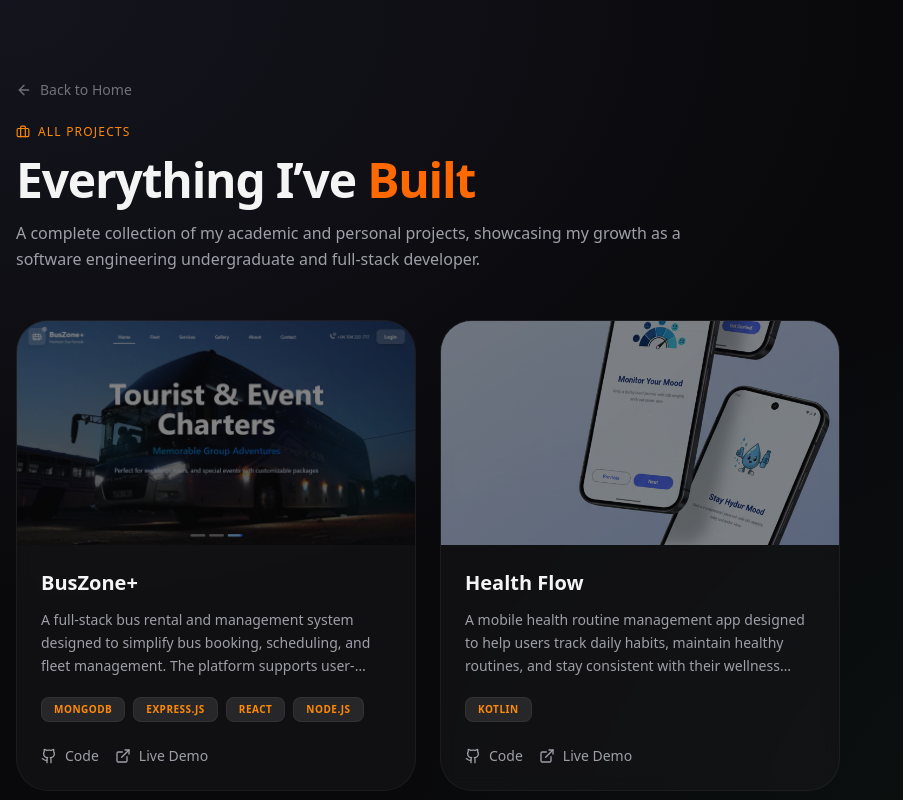
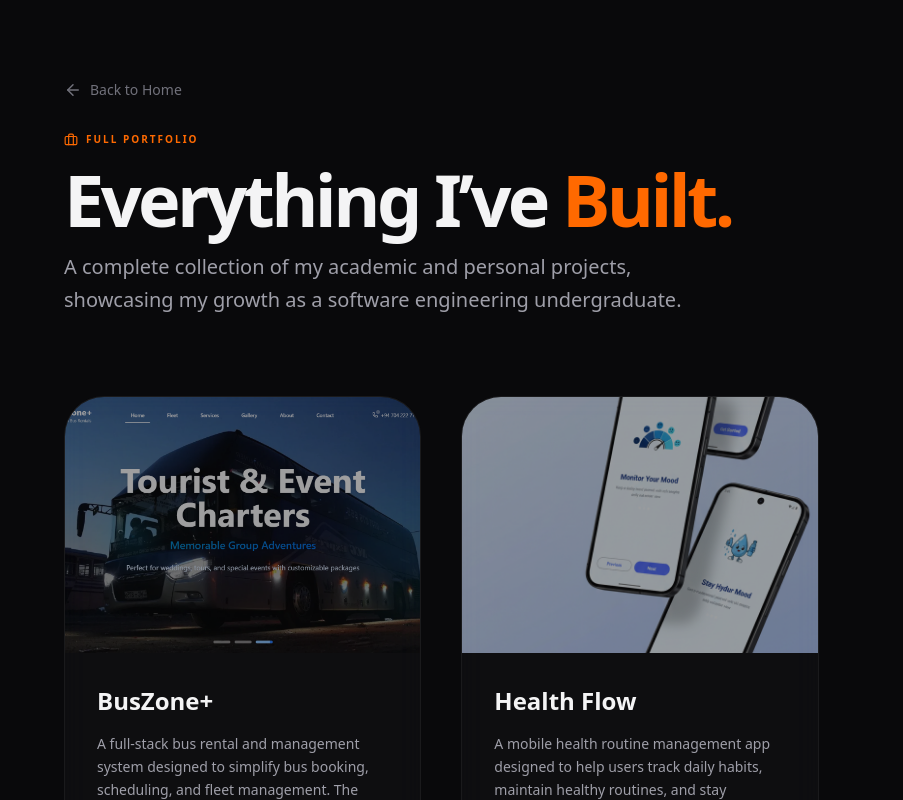
Before and after one commit to SandeepaChathumina/MyPortfolio, a Next.js app in the folder my-portfolio/: page /projects in a window 1280 px wide. Shown: the top 800 px of the page, without its empty margins (0-903 px from the left). Built offline with nearby package versions, Linux system fonts and the light colour scheme.

Commit message:
update projects/page

```diff
--- a/my-portfolio/src/app/components/About.tsx
+++ b/my-portfolio/src/app/components/About.tsx
@@ -15,7 +15,7 @@ export default function About() {
       >
         {/* IMAGE BLOCK */}
         <div className="lg:col-span-5 relative group">
-          <div className="absolute -inset-1 bg-linear-to-r from-orange-500 to-cyan-500 rounded-[2.5rem] blur opacity-25 group-hover:opacity-40 transition duration-1000" />
+          <div className="absolute -inset-1 bg-linear-to-r from-orange-500 to-yellow-500 rounded-[2.5rem] blur opacity-25 group-hover:opacity-40 transition duration-1000" />
           <div className="relative overflow-hidden rounded-4xl aspect-4/5 border border-white/5 bg-zinc-900">
             <Image
               src="/mypic.png"
--- a/my-portfolio/src/app/projects/page.tsx
+++ b/my-portfolio/src/app/projects/page.tsx
@@ -9,110 +9,67 @@ export default function ProjectsPage() {
   const router = useRouter();
 
   return (
-    <section className="py-20 w-full max-w-350 mx-auto px-4">
-      {/* HEADER */}
-      <div className="mb-12 space-y-6">
-        <button
+    /* 1. Full-width background wrapper */
+    <main className="min-h-screen bg-zinc-950 w-full overflow-x-hidden">
+
+      {/* 2. THE CENTERED CONTAINER - This MUST match your other pages exactly */}
+      <div className="max-w-[1400px] mx-auto px-6 md:px-12 lg:px-16 py-20">
+
+        {/* HEADER SECTION */}
+        <header className="mb-20 space-y-8">
+          <motion.button
+            initial={{ opacity: 0, x: -10 }}
+            animate={{ opacity: 1, x: 0 }}
             onClick={() => router.push("/")}
-          className="flex items-center gap-2 text-sm text-zinc-500 hover:text-orange-400 transition-colors w-fit"
+            className="group flex items-center gap-2 text-sm text-zinc-500 hover:text-orange-400 transition-colors w-fit"
           >
-          <ArrowLeft size={16} />
-          Back to Home
-        </button>
+            <ArrowLeft size={18} className="group-hover:-translate-x-1 transition-transform" />
+            <span>Back to Home</span>
+          </motion.button>
 
           <div className="space-y-4">
-          <div className="flex items-center gap-2 text-orange-400 font-medium tracking-widest uppercase text-xs">
+            <div className="flex items-center gap-2 text-orange-500 font-bold tracking-[0.2em] uppercase text-[10px]">
               <Briefcase size={14} />
-            <span>All Projects</span>
+              <span>Full Portfolio</span>
             </div>
 
-          <h1 className="text-4xl md:text-5xl font-bold tracking-tight text-zinc-100">
-            Everything I’ve <span className="text-orange-500">Built</span>
+            <h1 className="text-5xl md:text-7xl font-bold tracking-tighter text-zinc-100">
+              Everything I’ve <span className="text-orange-500">Built.</span>
             </h1>
 
-          <p className="text-zinc-400 max-w-2xl text-base leading-relaxed">
+            <p className="text-zinc-400 max-w-2xl text-lg md:text-xl font-light leading-relaxed">
               A complete collection of my academic and personal projects,
-            showcasing my growth as a software engineering undergraduate
-            and full-stack developer.
+              showcasing my growth as a software engineering undergraduate.
             </p>
           </div>
-      </div>
+        </header>
 
-      {/* PROJECT GRID */}
-      <div className="grid grid-cols-1 md:grid-cols-2 xl:grid-cols-3 gap-6">
+        {/* PROJECTS GRID */}
+        <div className="grid grid-cols-1 md:grid-cols-2 xl:grid-cols-3 gap-8 md:gap-10">
           {projectsData.map((project, index) => (
             <motion.article
               key={project.title}
-            initial={{ opacity: 0, y: 30 }}
+              initial={{ opacity: 0, y: 20 }}
               whileInView={{ opacity: 1, y: 0 }}
-            transition={{ duration: 0.5, delay: index * 0.06 }}
+              transition={{ duration: 0.5, delay: index * 0.05 }}
               viewport={{ once: true }}
-            className="group bg-zinc-900/50 border border-white/5 rounded-4xl
-              overflow-hidden backdrop-blur-sm
-              hover:border-orange-500/30 transition-all duration-500"
+              className="group bg-zinc-900/40 border border-white/5 rounded-[2.5rem]
+                         overflow-hidden backdrop-blur-md hover:border-orange-500/30
+                         transition-all duration-500 flex flex-col h-full"
             >
-            {/* IMAGE */}
-            <div className="relative h-56 overflow-hidden">
-              <div className="absolute inset-0 bg-zinc-950/30 group-hover:bg-transparent transition-colors z-10" />
-              <Image
-                src={project.image}
-                alt={project.title}
-                fill
-                className="object-cover opacity-70 group-hover:opacity-100 group-hover:scale-105 transition-all duration-700"
-              />
+              {/* Image, Content, and Link code remains the same... */}
+              <div className="relative h-64 overflow-hidden">
+                <Image src={project.image} alt={project.title} fill className="object-cover opacity-60 group-hover:opacity-100 transition-all duration-700" />
               </div>
-
-            {/* CONTENT */}
-            <div className="p-6">
-              <h3 className="text-xl font-bold text-zinc-100 group-hover:text-orange-400 transition-colors">
-                {project.title}
-              </h3>
-
-              <p className="text-zinc-400 text-sm mt-3 leading-relaxed line-clamp-3">
-                {project.description}
-              </p>
-
-              {/* TECH */}
-              <div className="flex flex-wrap gap-2 mt-5">
-                {project.tech.map((tech) => (
-                  <span
-                    key={tech}
-                    className="px-3 py-1 bg-zinc-800 border border-white/5
-                      rounded-lg text-[10px] font-bold uppercase tracking-wider
-                      text-orange-400"
-                  >
-                    {tech}
-                  </span>
-                ))}
-              </div>
-
-              {/* LINKS */}
-              <div className="flex gap-4 mt-6">
-                {project.github && (
-                  <a
-                    href={project.github}
-                    target="_blank"
-                    className="flex items-center gap-2 text-sm text-zinc-400 hover:text-orange-400 transition-colors"
-                  >
-                    <Github size={16} />
-                    Code
-                  </a>
-                )}
-                {project.link && (
-                  <a
-                    href={project.link}
-                    target="_blank"
-                    className="flex items-center gap-2 text-sm text-zinc-400 hover:text-orange-400 transition-colors"
-                  >
-                    <ExternalLink size={16} />
-                    Live Demo
-                  </a>
-                )}
-              </div>
+              <div className="p-8 flex flex-col flex-grow">
+                <h3 className="text-2xl font-bold text-zinc-100 group-hover:text-orange-500 transition-colors">{project.title}</h3>
+                <p className="text-zinc-400 text-sm mt-4 leading-relaxed font-light">{project.description}</p>
+                {/* ... links and tech tags ... */}
               </div>
             </motion.article>
           ))}
         </div>
-    </section>
+      </div>
+    </main>
   );
 }
```
Lines whose indentation alone changed are shown as unchanged.
